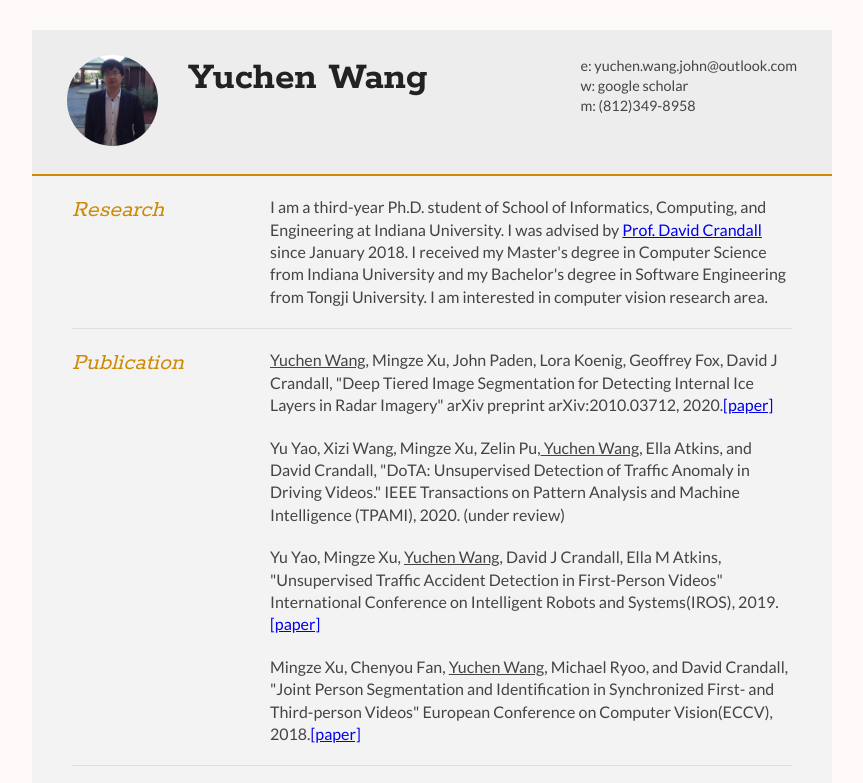
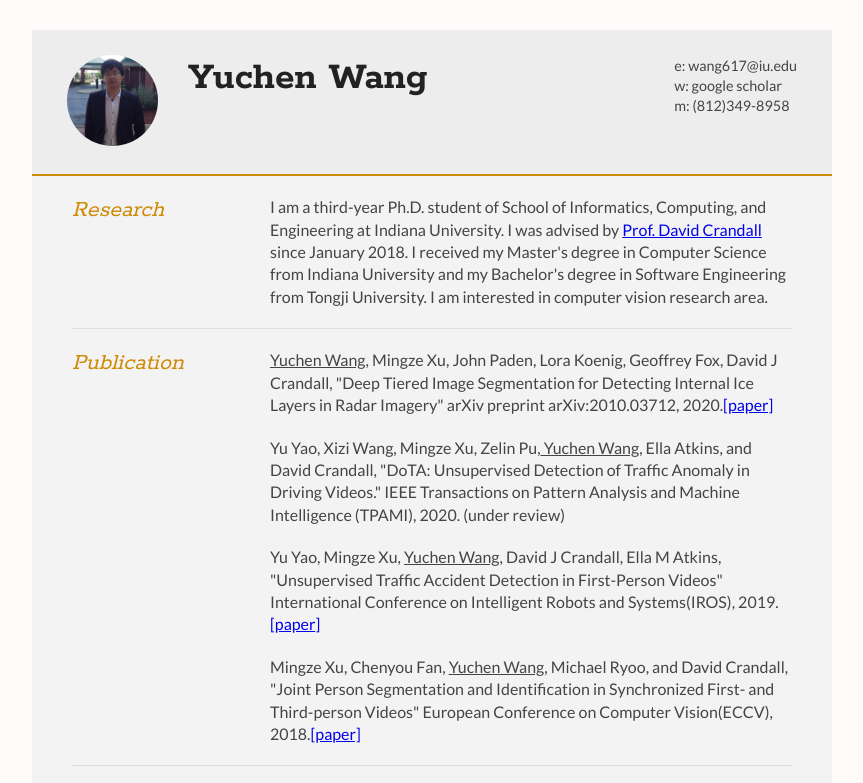
Before and after one commit to YuchenWang/YuchenWang.github.io, a plain HTML site: page index.html in a window 1280 px wide. Shown: the top 783 px of the page, without its empty margins (208-1071 px from the left). Drawn offline with Linux system fonts and the light colour scheme.

Commit message:
Update index.html

```diff
--- a/index.html
+++ b/index.html
@@ -28,7 +28,7 @@
 
 		<div id="contactDetails" class="quickFade delayFour">
 			<ul>
-				<li>e: <a href="wang617@iu.edu" target="_blank">yuchen.wang.john@outlook.com</a></li>
+				<li>e: <a href="wang617@iu.edu" target="_blank">wang617@iu.edu</a></li>
                 <li>w: <a href="https://scholar.google.com/citations?user=8_QbNg8AAAAJ&hl=en">google scholar</a></li>
 				<li>m: (812)349-8958</li>
 			</ul>
```
